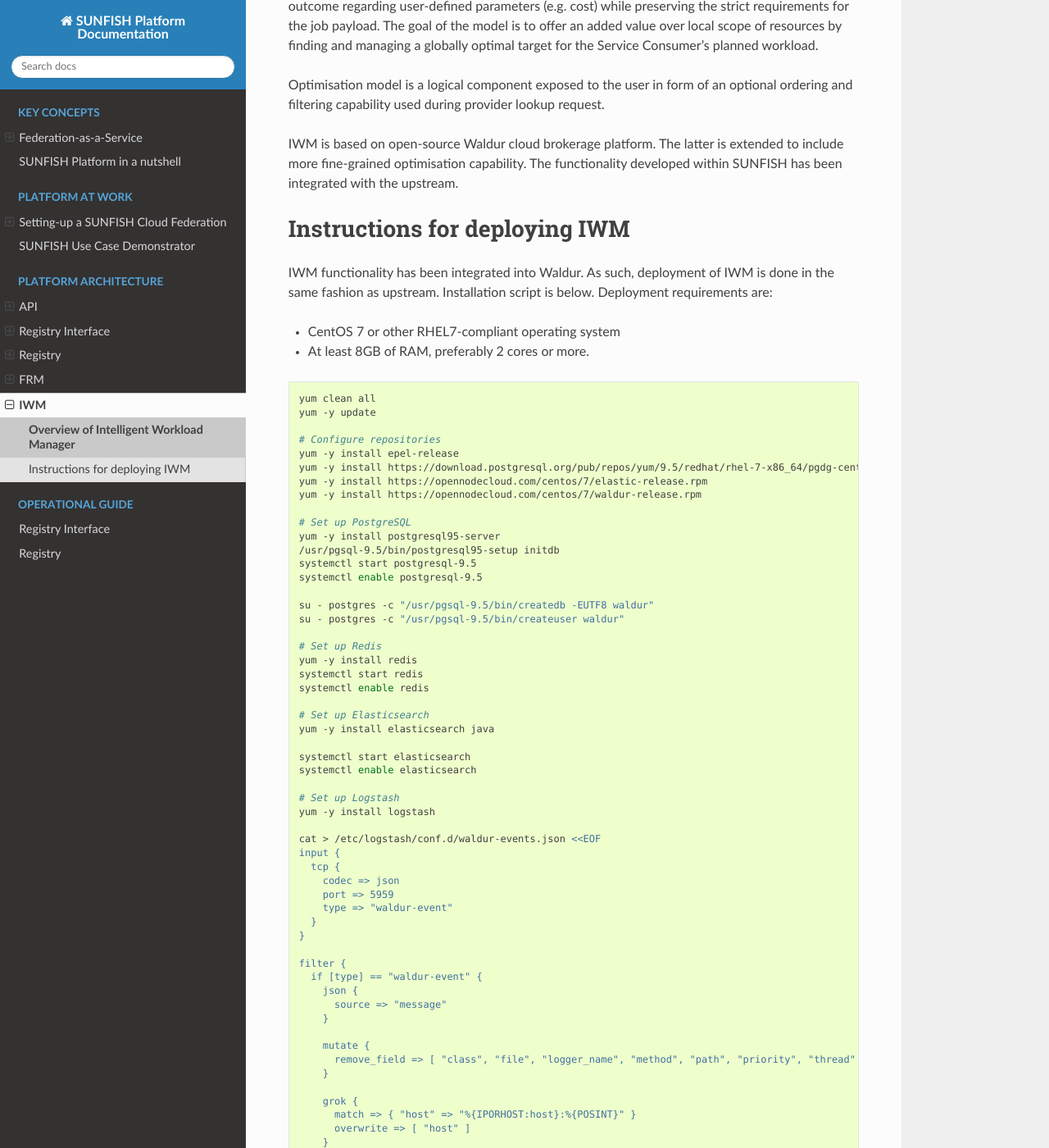
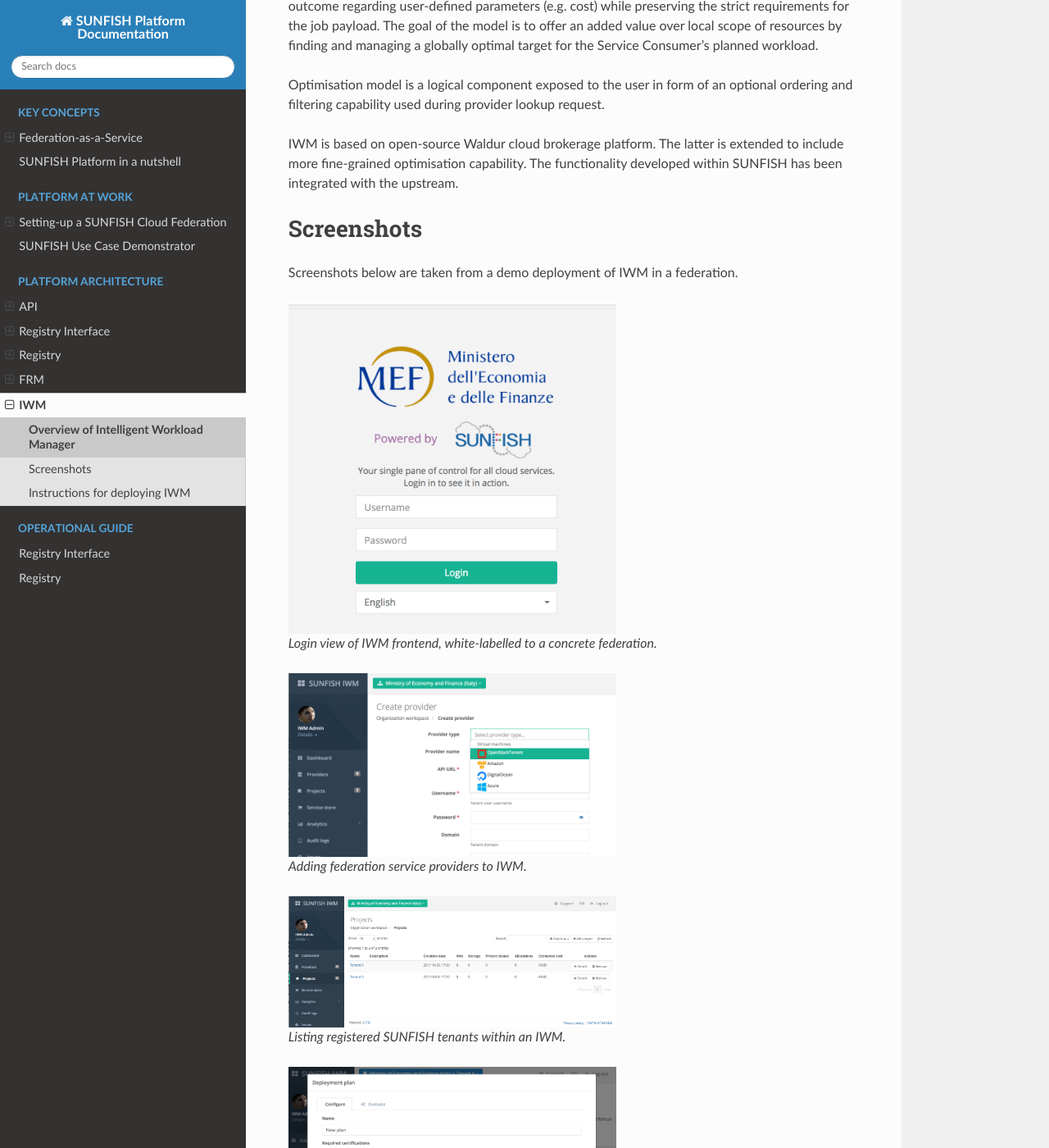
Before and after one commit to sunfish-prj/Platform-docs, a Sphinx documentation site: the page built from docs/iwm/iwm.rst, in a window 1280 px wide and 1400 px high, scrolled down 428 px. Shown: the whole window at 82% size. Built offline with Sphinx 7.4.7 and the Read the Docs theme 2.0.0, drawn with Linux system fonts in a browser that asks for light colours; some of the changed text lies outside the part shown.

Commit message:
Add IWM screenshots

```diff
--- a/docs/iwm/iwm.rst
+++ b/docs/iwm/iwm.rst
@@ -24,6 +24,39 @@
 IWM is based on open-source Waldur cloud brokerage platform. The latter is extended to include more
 fine-grained optimisation capability. The functionality developed within SUNFISH has been integrated
 with the upstream.
+
+###########
+Screenshots
+###########
+
+Screenshots below are taken from a demo deployment of IWM in a federation.
+
+
+.. figure:: ../images/screenshots/iwm-login.png
+  :width: 400 px
+
+  Login view of IWM frontend, white-labelled to a concrete federation.
+
+.. figure:: ../images/screenshots/iwm-providers.png
+  :width: 400 px
+
+  Adding federation service providers to IWM.
+
+.. figure:: ../images/screenshots/iwm-tenants.png
+  :width: 400 px
+
+  Listing registered SUNFISH tenants within an IWM.
+
+.. figure:: ../images/screenshots/iwm-plan-1.png
+  :width: 400 px
+
+  Visual interface to optimisation API for finding the best option for a planned infrastructure.
+
+.. figure:: ../images/screenshots/iwm-plan-2.png
+  :width: 400 px
+
+  Results of the optimisation with 2 service providers in the federation.
+
 
 ###############################
 Instructions for deploying IWM
```
Also changed, not shown: docs/images/screenshots/iwm-login.png (added), docs/images/screenshots/iwm-plan-1.png (added), docs/images/screenshots/iwm-plan-2.png (added), docs/images/screenshots/iwm-providers.png (added), docs/images/screenshots/iwm-tenants.png (added).
